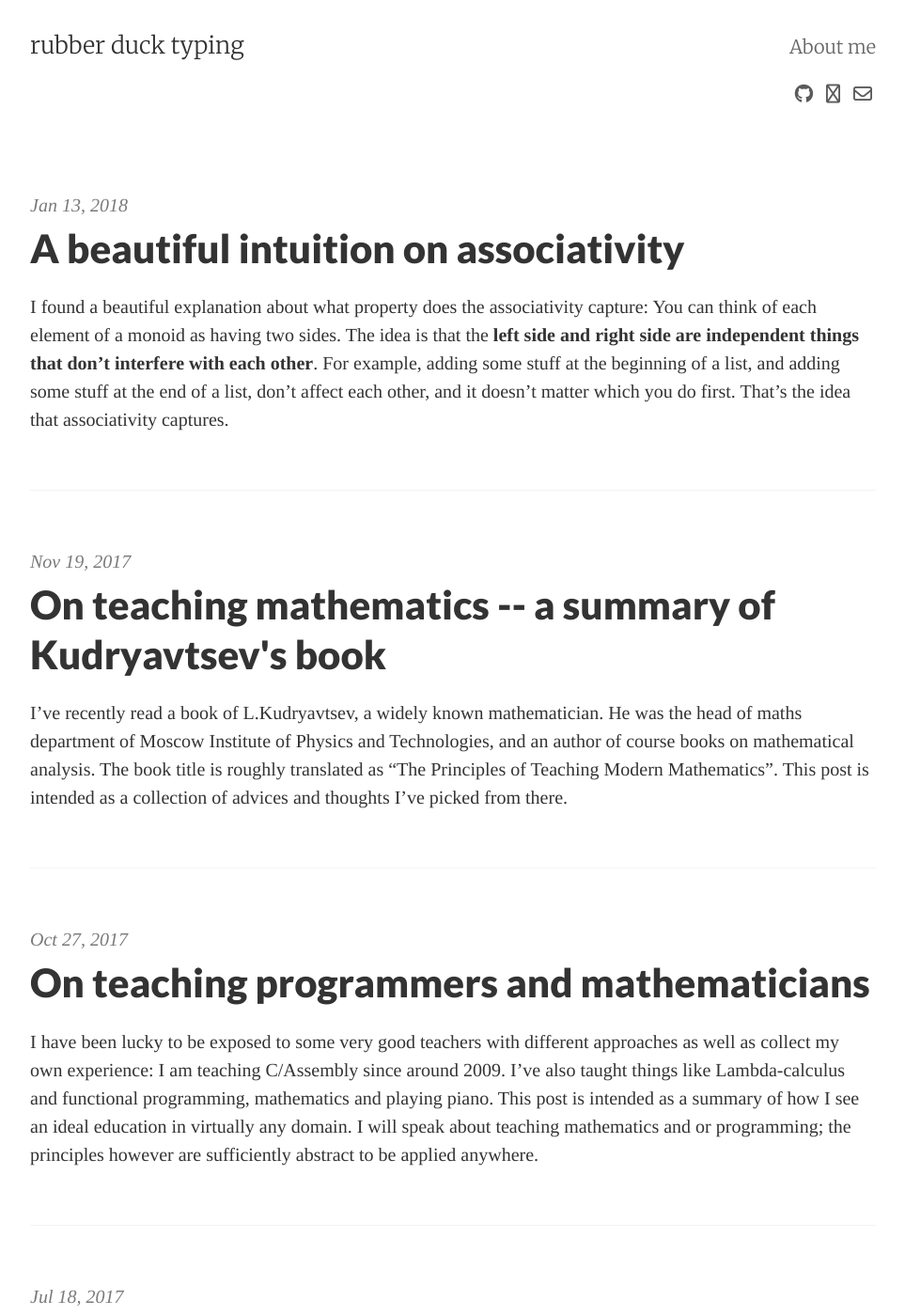
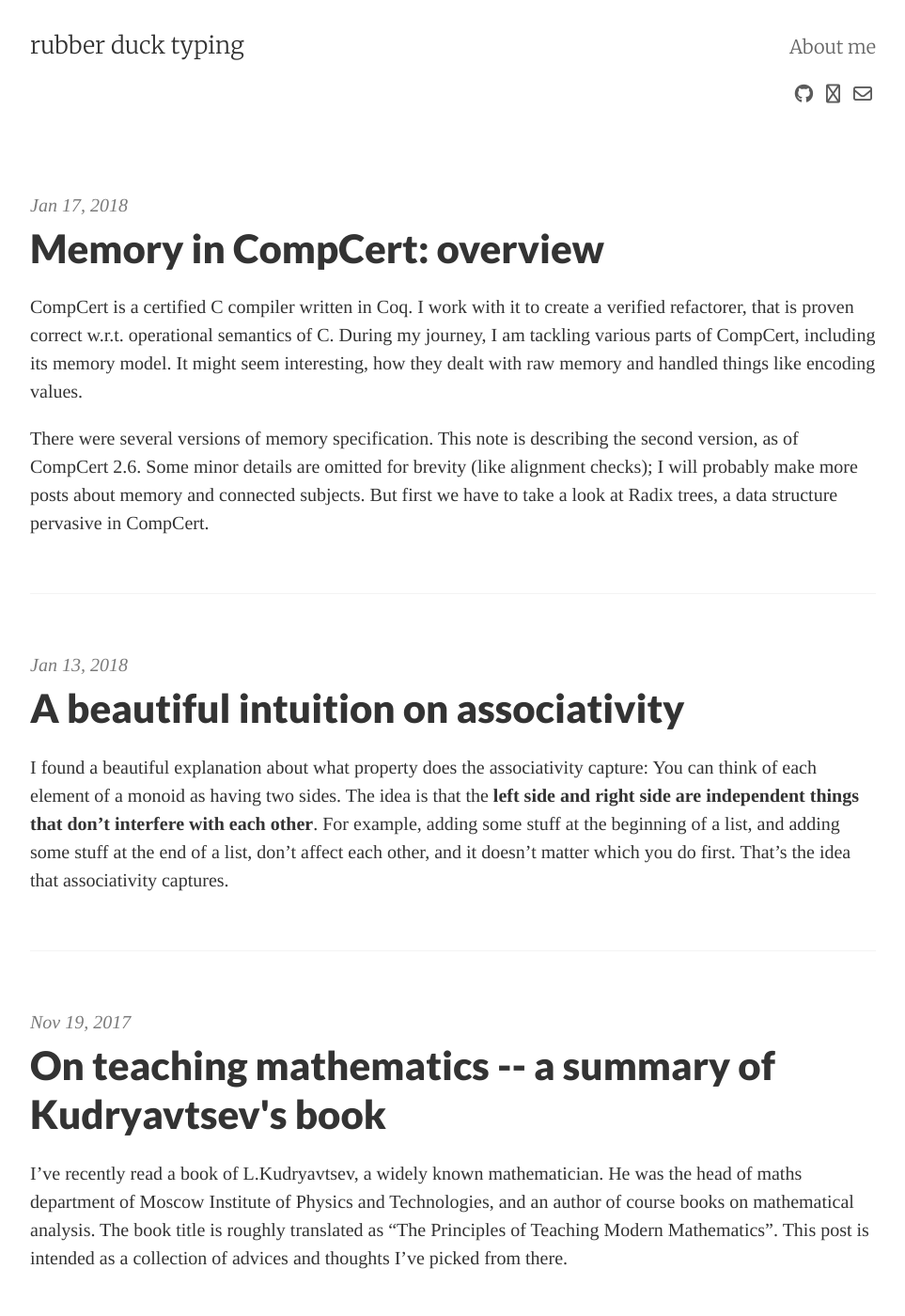
Before and after one commit to sayon/blog, a Jekyll site: the page built from index.html, in a window 1280 px wide and 1400 px high. Shown: the whole window at 94% size, without its empty margins (158-1121 px from the left). Built offline with Jekyll 4.4.1, drawn with Linux system fonts in a browser that asks for light colours; nearby versions of some CDN libraries; the list of posts is cut into pages by our own code; some of the changed lines change nothing that is shown; some of the changed text lies outside the part shown.

Commit message:
update jekyll version and new post

````diff
--- a/_config.yml
+++ b/_config.yml
@@ -113,8 +113,8 @@ sass:
 
 kramdown:
     input: GFM
-    syntax_highlighter: rouge
     hard_wrap: false
+    syntax-highlighter: rouge
 
 gems:
   - jekyll-paginate
--- /dev/null
+++ b/_posts/2018-01-17-memory-in-compcert.md
@@ -0,0 +1,278 @@
+---
+layout: post
+title: "Memory in CompCert: overview"
+category: articles
+tags: [CompCert, coq, memory]
+comments: true
+---
+
+
+CompCert is a certified C compiler written in Coq. I work with it to create a verified refactorer, that is proven correct w.r.t. operational semantics of C.
+During my journey, I am tackling various parts of CompCert, including its memory model.
+ It might seem interesting, how they dealt with raw memory and handled things like encoding values.
+
+There were several versions of memory specification. This note is describing the second version, as of CompCert 2.6. Some minor details are omitted for brevity (like alignment checks); I will probably make more posts about memory and connected subjects.
+But first we have to take a look at Radix trees, a data structure pervasive in CompCert.
+
+# Radix (Patricia) trees in CompCert
+
+
+Radix tree is a data structure to implement partial mapping from integers. It is extensively used to implement all sorts of maps, such as:
+
+* Memory: maps block IDs into block contents
+* Memory block: maps offsets into block elements.
+* Symbol table: maps global symbol IDs into memory blocks.
+* Environment: maps local symbol IDs into pairs of block ID and symbol type.
+
+The type is defined in CompCert in `lib.Maps.PTree`:
+
+```coq
+Inductive tree (A : Type) : Type :=
+   | Leaf : tree A
+   | Node : tree A -> option A -> tree A -> tree A
+
+```
+
+A node with no children (a leaf in terms of trees) is encoded as `Node Leaf val Leaf`. Nodes can store values or be empty. The latter is useful because in Radix trees the paths themselves matter.
+
+## Positive integers in Coq
+
+Positive integers are represented through their binary encoding:
+
+```coq
+Inductive positive : Set :=
+      | xI : positive -> positive
+      | xO : positive -> positive
+      | xH : positive
+
+```
+
+Since positive integers always start with leading one, we are using `xH` to
+encode it. Applying `xO` appends zero, applying `xI` appends one. The result
+looks like the binary representation of a number written from right to left.
+
+For example, an integer number 11 is represented as `1011` in binary form. The
+corresponding term in Coq will be:
+
+```coq
+xI (xI (xO xH) )
+```
+
+## Paths are positive integers
+
+There is an isomorphism between positive integers and paths in PTrees.
+
+All paths in PTree start at root, just like positive integers start as `xH`. Then
+they either go to the left or to the right, which corresponds to the choice
+between applying `xO` or `xI`.
+
+
+## Encoding maps using Radix trees
+
+Radix trees are used to encode partial maps from positive integers into some
+domain. The domain values are stored into nodes; the path to the node
+corresponds to its index.
+
+Let us encode a map:
+
+$$1 \mapsto \text{"one"}$$
+
+$$3 \mapsto \text{"three"}$$
+
+$$4 \mapsto \text{"four"}$$
+
+As a tree, it will look like this:
+
+![A simple mapping](/images/posts/2018-01-17-memory-in-compcert/ptree.png)
+
+
+As we see, the elements are enumerated according to the breadth-first search order.
+
+
+## Other tree-related types
+
+* `PTree` is a type of a Radix/Patricia tree; `PTree.get` returns `None` if no element has a given index.
+* `PMap`  is a pair of `PTree` and a default value returned by `PMap.get` instead of `None`
+* `ZMap` is `PMap` where any integer can be used instead of only positive ones. It is done through a bijection between all integers and positive integers.
+
+
+# Memory: basic notions
+
+Memory is a mapping of **addresses** into **block contents** coupled with **permissions** map and some constraints.
+
+**Block contents** maps **offsets** (integers) into **memory values**.
+
+All pointers are pairs of block index and an offset inside a block, so it is
+impossible to jump from one block into another by changing the offset value. In other words, blocks can not overlap by design.
+
+
+## Value
+
+Values are encoded as follows:
+
+```coq
+Inductive val : Type :=
+    Vundef  : val
+  | Vint    : Int.int        -> val
+  | Vlong   : Int64.int      -> val
+  | Vfloat  : Floats.float   -> val
+  | Vsingle : Floats.float32 -> val
+  | Vptr    : block          -> Int.int -> val
+
+```
+
+## Memory value
+
+**Memory value** is defined as follows:
+
+```coq
+Inductive memval : Type :=
+    Undef    : memval
+  | Byte     : int   -> memval
+  | Fragment : val   -> quantity -> nat -> memval
+
+```
+
+Such memory values are assigned to addresses, which means that a block of $n$
+bytes holds $n$ such values.
+
+* `Undef` is used to mark the cell as uninitialized. All reads involving such
+cells are resulted in `Vundef` value returned.
+* `Byte` is a concrete 8-bit integer. It is also a type of raw memory. Such raw
+values can be taken in a pack and decoded in an architecture-dependent way using `decode_val`.
+* `Fragment` is a usual case of storing data. It contains an opaque value, a
+  quantity and an index, showing where exactly are we in this value.
+
+Additional arguments include:
+
+* A quantity is either `Q32` or `Q64`. 8-byte values have quantity set to `Q64`, the other ones are `Q32`.
+* An offset in ranges 0..3 or 0..7. As each element of a block represents a single byte, we are storing as many consecutive `Fragments` as there are bytes in a value. Each `Fragment` stores its index w.r.t. the value's beginning address.
+
+  > **Note**
+  > The source [1] states that only pointers are stored inside fragments, while other values are split into bytes according to the architecture specification. The lemmas however never impose such restriction, making cases like `Fragment (Vint 4%Z) _ _` possible by construction (and appear in proofs).
+
+For example, executing this assignment:
+
+```c
+int32_t x;
+int32_t* px;
+...
+
+px = &x
+
+```
+
+   results in the following values being written into memory (assuming `x` inhabits in the block #4 and a pointer is 32 bits wide).
+
+```coq
+(Fragment ((Vptr 4 0) Q32 0) ::
+(Fragment ((Vptr 4 0) Q32 1) ::
+(Fragment ((Vptr 4 0) Q32 2) ::
+(Fragment ((Vptr 4 0) Q32 3) :: nil
+```
+
+
+## Permissions
+
+Every address has two associated **permissions** (access rights) [^2]. They put constraints on which operations with are allowed on it.
+
+Permissions are shown in the table below:
+
+| Permission | Read? | Write? | Free? |
+| ---        | ---   | ---    | ---   |
+| Freeable   | +     | +      | +     |
+| Writable   | +     | +      |       |
+| Readable   | +     |        |       |
+| Nonempty   |       |        |       |
+
+
+
+Non-allocated and freed cells can have `None` as permissions.
+
+The first permission value associated with a memory byte is its **maximal permission**: it is set on allocation and can be lowered during execution using `drop_perm` operation.
+The **current permission** is varying between `Nonempty` and maximal permission.
+
+
+## Operations on memory
+
+Memory itself is not opaque and we can have easily access to the inner tree
+structure of its contents. However, all memory-related lemmas defined in
+CompCert rely on specifically crafted memory operations. These are opaque and
+can not be unfolded into their exact definitions. For us it means that we can
+only prove our own theorems based on such properties of these transformations,
+that are already proven in CompCert.
+
+```coq
+alloc       : mem -> Z -> Z -> mem * block
+free        : mem -> block -> Z -> Z -> option mem
+
+load        : memory_chunk -> mem -> block -> Z -> option val
+store       : memory_chunk -> mem -> block -> Z -> val -> option mem
+
+loadbytes   : mem -> block -> Z -> Z -> option (list memval)
+storebytes  : mem -> block -> Z -> list memval -> option mem
+
+drop_perm   : mem -> block -> Z -> Z -> permission -> option mem
+
+
+```
+
+> **Note**
+> For now, we are only going to study `load`, `store`, `loadbytes` and `storebytes` operations.
+
+* `load` accepts a chunk type (`Mint32`,`Mint8signed` etc.), source memory, block ID and offset. It returns a decoded value or `None`.
+* `store` accepts a chunk type (`Mint32`,`Mint8signed` etc.), source memory, block ID and offset, and a value. It returns an instance of memory with overwritten cells or `None`.
+* `loadbytes` accepts source memory, block ID and offset, and the amount of bytes to load. It returns a list of memory values or `None`
+* `storebytes` accepts source memory, block ID and offset and a lit of memory values. It returns an instance of memory with overwritten cells or `None`.
+
+There are lemmas that allow reasoning about `load` results involving:
+* Previous `store` result
+* `loadbytes`
+* `extends` and `injection`
+* `unchanged_on`
+* `decode_val` with a direct memory access.
+
+The following lemma allows us to get raw contents from memory and decode them using `decode_val`
+
+```coq
+load_result:
+  forall (chunk : memory_chunk) (m : mem) (b : block) (ofs : Z) (v : val),
+  load chunk m b ofs = Some v ->
+  v = decode_val chunk
+    (getN (size_chunk_nat chunk) ofs (PMap.get b (mem_contents m)))
+```
+
+
+# Memory: implementation
+
+Memory is represented as a record:
+
+
+```coq
+Record mem' : Type := mkmem
+  { mem_contents : PMap.t (ZMap.t Memdata.memval);
+    mem_access   : PMap.t (Z -> perm_kind -> option permission);
+    nextblock    : Values.block;
+    access_max   : forall (b : positive) (ofs : Z),
+                   perm_order'' (PMap.get b mem_access ofs Max)
+                   (PMap.get b mem_access ofs Memtype.Cur);
+    nextblock_noaccess : forall (b : positive) (ofs : Z) (k : perm_kind),
+                         ~ Plt b nextblock -> PMap.get b mem_access ofs k = None;
+    contents_default : forall b : positive,
+                       fst (PMap.get b mem_contents) = Undef }
+
+```
+
+All mappings are implemented as Patricia Trees.
+
+* `mem_contents` maps block IDs (positive integers) into block contents. It is a map implemented on top of a Radix tree. Block contents are maps from offsets (integers, possibly negative) into block elements.
+* `mem_access` maps block IDs into functions, which accept an offset, a permission type (`Max` or `Cur`) and return the actual permissions for this block.
+* `nextblock` is the maximal block ID. All blocks with ids in range from 1 inclusive to `nextblock` exclusive should exist.
+* `access_max` encodes the following property: for all blocks their maximal permissions are higher than their current permissions.
+* `nextblock_noaccess` encodes the following property: no block has an ID greater or equal to `nextblock`
+* `contents_default` encodes the following property: for all blocks the default memory cell value is `Undef`.
+
+
+
+# Useful sources
+1. "Program Logic for Certified Compilers". Chapter 32 "The CompCert memory model"
````
Also changed, not shown: Gemfile.lock, images/posts/2018-01-17-memory-in-compcert/ptree.png (added), 1 other file.
